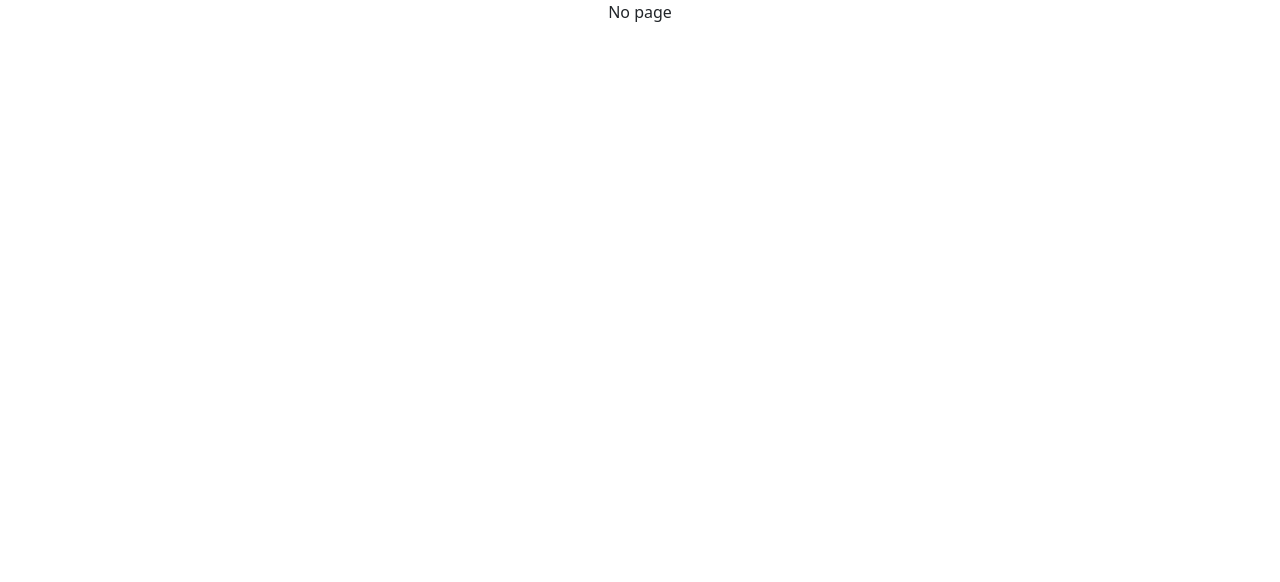
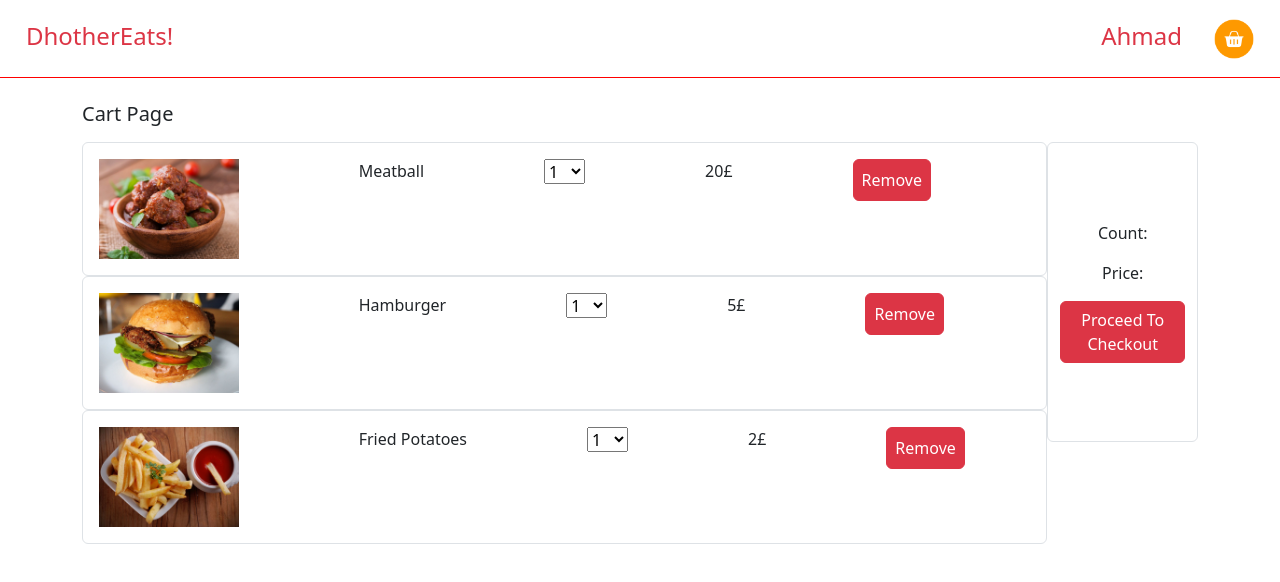
Before and after one commit to Abdurehmandother/DhotherEats, a React (Create React App) app: page /cart in a window 1280 px wide. Shown: the top 582 px of the page. Built offline with nearby package versions, Linux system fonts and the light colour scheme.

Commit message:
working on Cart

```diff
--- /dev/null
+++ b/src/Pages/Cart/CartPage.jsx
@@ -0,0 +1,72 @@
+import React from "react";
+import Navbar from "../../components/Header/Navbar";
+import { useCart } from "../../hooks/useContext";
+
+export default function CartPage() {
+  const { cart, RemoveFromCart } = useCart();
+  console.log(cart.items);
+
+  return (
+    <div>
+      <Navbar />
+
+      <div className="container pt-4">
+        <h5 className="text-start">Cart Page</h5>
+
+        {/* cart items */}
+
+        {cart.items && cart.items.length > 0 && (
+          <div className="d-flex pt-2">
+            <div className="">
+              {cart.items.map((item) => {
+                return (
+                  <div
+                    className="p-3 d-flex border rounded"
+                    key={item.food.id}
+                    style={{ gap: "120px" }}
+                  >
+                    <img
+                      src={`/foods/${item.food.imageUrl}`}
+                      alt=""
+                      style={{ width: "15%" }}
+                    />
+                    <div>{item.food.name}</div>
+                    <div className="">
+                      <select value={item.quantity} style={{ height: "25px" }}>
+                        <option>1</option>
+                        <option>2</option>
+                        <option>3</option>
+                        <option>4</option>
+                        <option>5</option>
+                        <option>6</option>
+                        <option>7</option>
+                        <option>8</option>
+                        <option>9</option>
+                        <option>10</option>
+                      </select>
+                    </div>
+                    <div>{item.food.price}£</div>
+                    <button
+                      className="btn btn-danger p-2 h-75"
+                      onClick={() => RemoveFromCart(item.food.id)}
+                    >
+                      Remove
+                    </button>
+                  </div>
+                );
+              })}
+            </div>
+            <div
+              className="container border rounded d-flex flex-column justify-content-center align-center"
+              style={{ width: "25%", height: "300px" }}
+            >
+              <p>Count: </p>
+              <p>Price: </p>
+              <button className="btn btn-danger">Proceed To Checkout</button>
+            </div>
+          </div>
+        )}
+      </div>
+    </div>
+  );
+}
--- a/src/Pages/FoodPage/Food.jsx
+++ b/src/Pages/FoodPage/Food.jsx
@@ -22,6 +22,10 @@ export default function Food() {
         [id]: !prev[id],
       };
     });
+  };
+
+  const handleCartClick = (food) => {
+    console.log(food);
   };
 
   return (
@@ -49,7 +53,6 @@ export default function Food() {
             <div className="pt-2">
               {fav[food.id] ? (
                 <span
-
                   style={{ cursor: "pointer" }}
                   onClick={() => {
                     toggleFav(food.id);
@@ -80,6 +83,7 @@ export default function Food() {
                 <span
                   className="fs-5 fw-bold p-2"
                   style={{ background: "#bcc1c2" }}
+                  key={origin}
                 >
                   {origin}
                 </span>
@@ -97,6 +101,7 @@ export default function Food() {
                 <span
                   className="fs-5 fw-bold p-3 border rounded"
                   style={{ color: "blue" }}
+                  key={tag}
                 >
                   {tag}
                 </span>
@@ -124,7 +129,11 @@ export default function Food() {
 
           {/* 6th Line */}
           <div className="pt-2 m-auto">
-            <div className="btn btn-primary " style={{ width: "60%" }}>
+            <div
+              className="btn btn-primary "
+              style={{ width: "60%" }}
+              onClick={() => handleCartClick(food[0])}
+            >
               Add To Cart
             </div>
           </div>
--- a/src/components/AppRoutes.js
+++ b/src/components/AppRoutes.js
@@ -3,12 +3,14 @@ import { Route, Routes } from "react-router-dom";
 import Food from "../Pages/FoodPage/Food";
 import Home from "../Pages/Home";
 import Default from "../Pages/Default";
+import CartPage from "../Pages/Cart/CartPage";
 
 export default function AppRoutes() {
   return (
     <Routes>
       <Route path="/" element={<Home />} />
       <Route path="/food/:id" element={<Food />} />
+      <Route path="/cart" element={<CartPage />} />
       <Route path="*" element={<Default />} />
     </Routes>
   );
--- /dev/null
+++ b/src/hooks/useContext.js
@@ -0,0 +1,31 @@
+import React, { createContext, useContext, useState } from "react";
+import { sample_foods } from "../Data";
+
+const CartContext = createContext(null);
+
+export default function CartProvider({ children }) {
+  const [cartItem, setCartItem] = useState(
+    sample_foods
+      .slice(1, 4)
+      .map((food) => ({ food, quantity: 1, price: food.price }))
+  );
+  const [totalPrice, setTotalPrice] = useState(40);
+  const [totalCount, setTotalCount] = useState(3);
+  const RemoveFromCart = (foodID) => {
+    const filteredCart = cartItem.filter((item) => item.food.id !== foodID);
+    setCartItem(filteredCart);
+  };
+
+  return (
+    <CartContext.Provider
+      value={{
+        cart: { items: cartItem, totalPrice, totalCount },
+        RemoveFromCart,
+      }}
+    >
+      {children}
+    </CartContext.Provider>
+  );
+}
+
+export const useCart = () => useContext(CartContext);
--- a/src/index.js
+++ b/src/index.js
@@ -4,12 +4,15 @@ import "./index.css";
 import App from "./App";
 import "bootstrap/dist/css/bootstrap.min.css";
 import { BrowserRouter } from "react-router-dom";
+import CartProvider from "./hooks/useContext";
 
 const root = ReactDOM.createRoot(document.getElementById("root"));
 root.render(
   <React.StrictMode>
     <BrowserRouter>
-      <App />
+      <CartProvider>
+        <App />
+      </CartProvider>
     </BrowserRouter>
   </React.StrictMode>
 );
```
